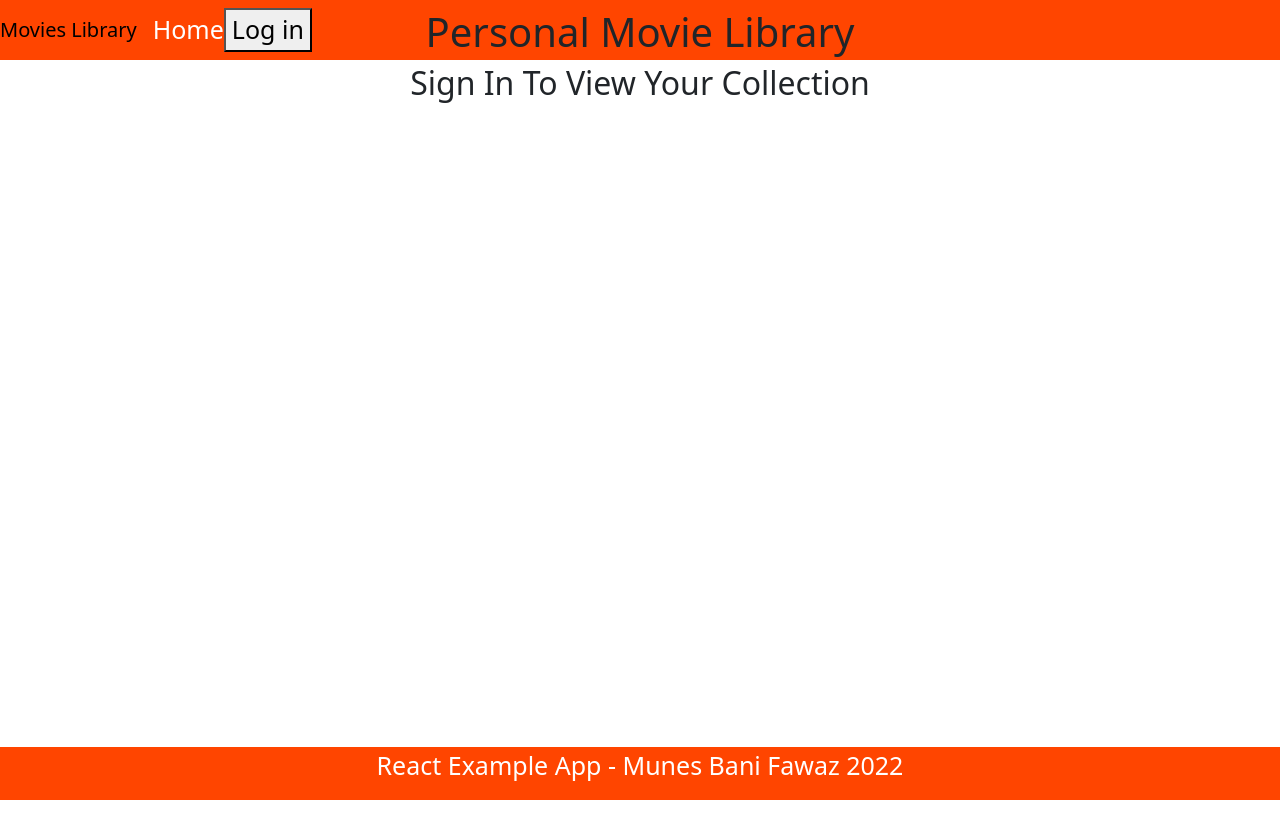
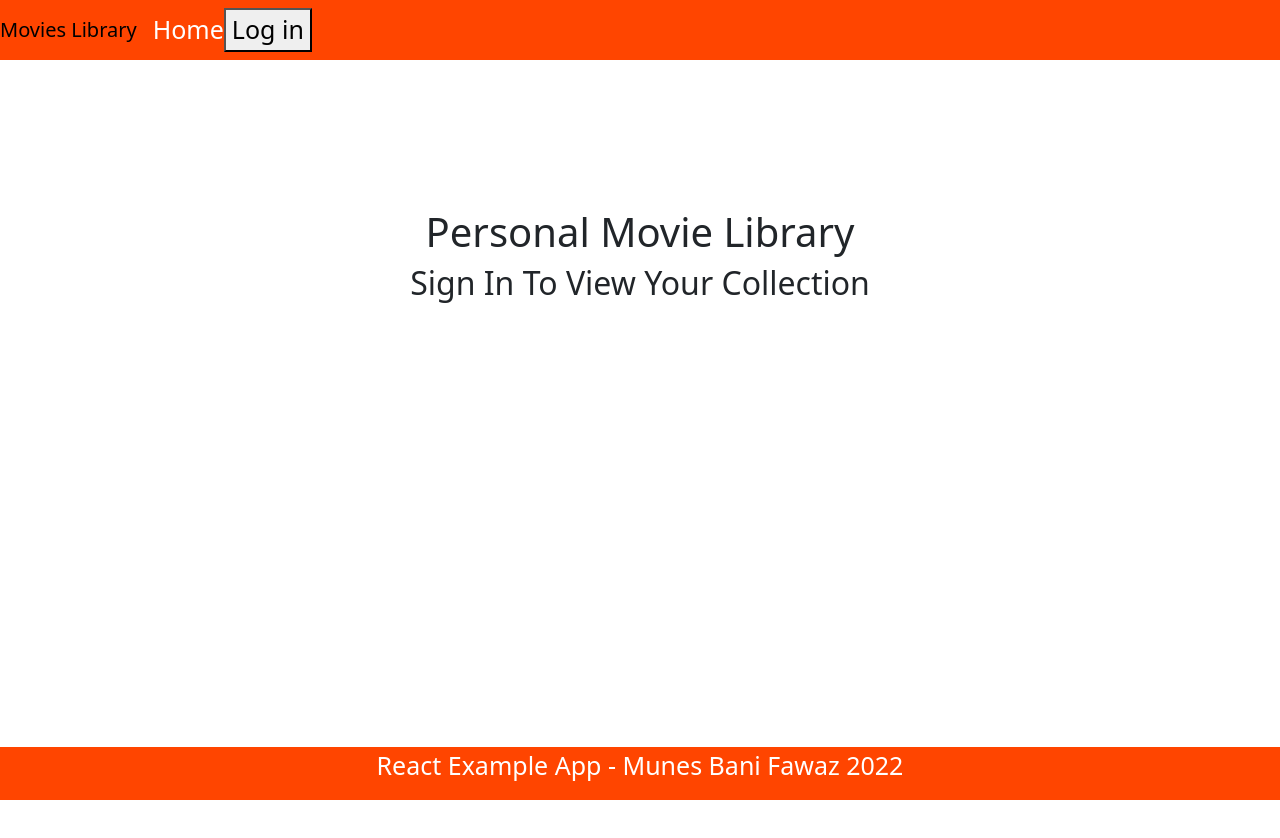
Before and after one commit to MrGiveItAway-TPK/React-Example-FrontEnd, a React (Create React App) app: page / in a window 1280 px wide. Shown: the top 838 px of the page. Built offline with nearby package versions, Linux system fonts and the light colour scheme.

Commit message:
load-movies-carousel-fix

```diff
--- a/src/BestMovies.js
+++ b/src/BestMovies.js
@@ -115,12 +115,8 @@ class BestMovies extends React.Component {
         })
       }
 
-
-
   render() {
-    const { isAuthenticated } = this.props.auth0;
-
-
+    const { user } = this.props.auth0;
 
     return (
 
--- a/src/Header.js
+++ b/src/Header.js
@@ -13,7 +13,7 @@ class Header extends React.Component {
       <Navbar>
         <Navbar.Brand >Movies Library</Navbar.Brand>
         <NavItem><Link to="/" className="nav-link">Home</Link></NavItem>
-        {isAuthenticated && <NavItem className="nav"><Link to="/profile" className="nav-link">Profile</Link></NavItem>}
+        {isAuthenticated && <NavItem><Link to="/profile" className="nav-link">Profile</Link></NavItem>}
         <NavItem><Login/></NavItem>
         <NavItem><Logout/></NavItem>
       </Navbar>
--- a/src/Welcome.js
+++ b/src/Welcome.js
@@ -5,7 +5,7 @@ import "./css/style.css";
 class Welcome extends React.Component {
   render() {
     return (
-      <div class="center">
+      <div class="center_add_form">
         <div class="center_div_elements">
           <h1>Personal Movie Library</h1>
           <h2>Sign In To View Your Collection</h2>
```
